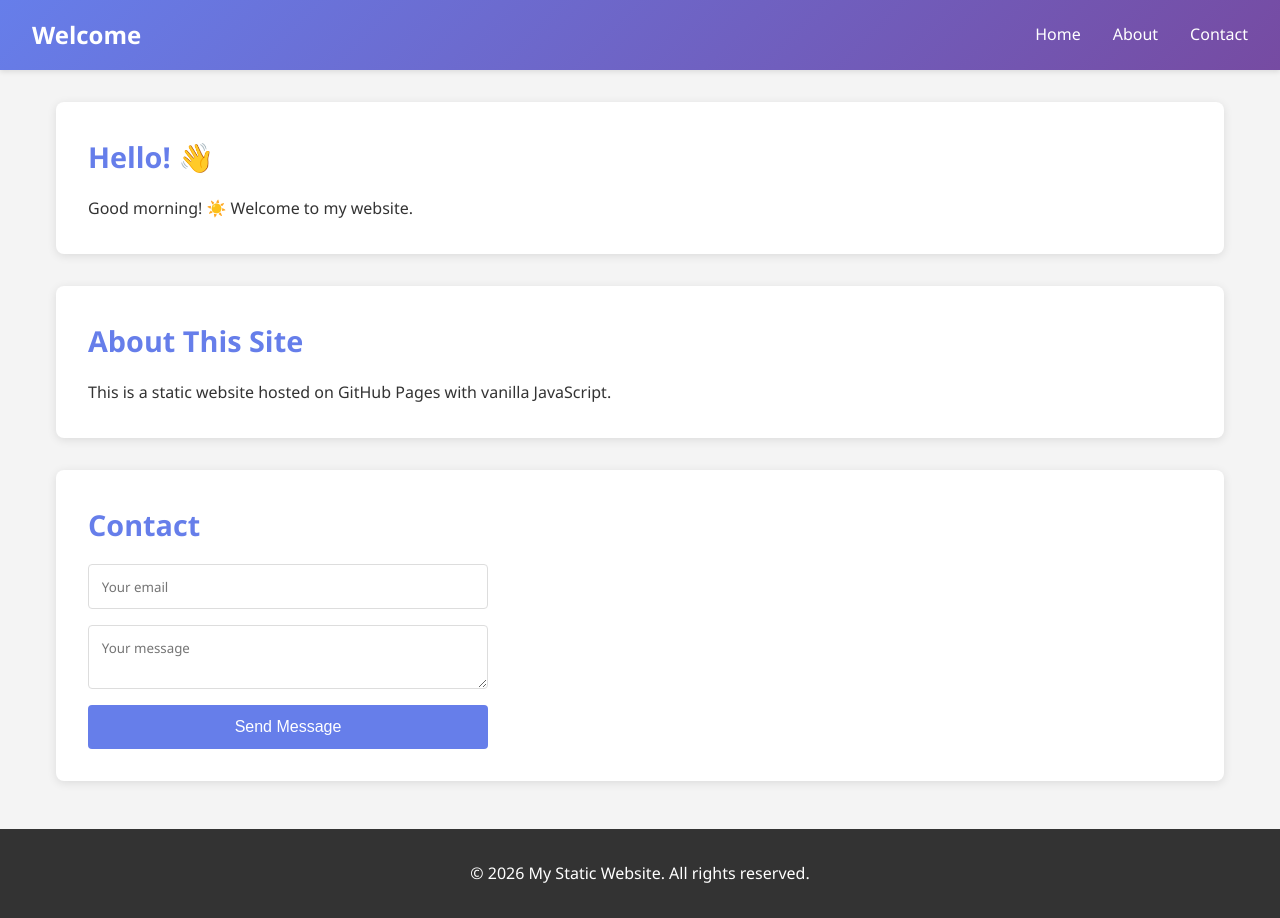
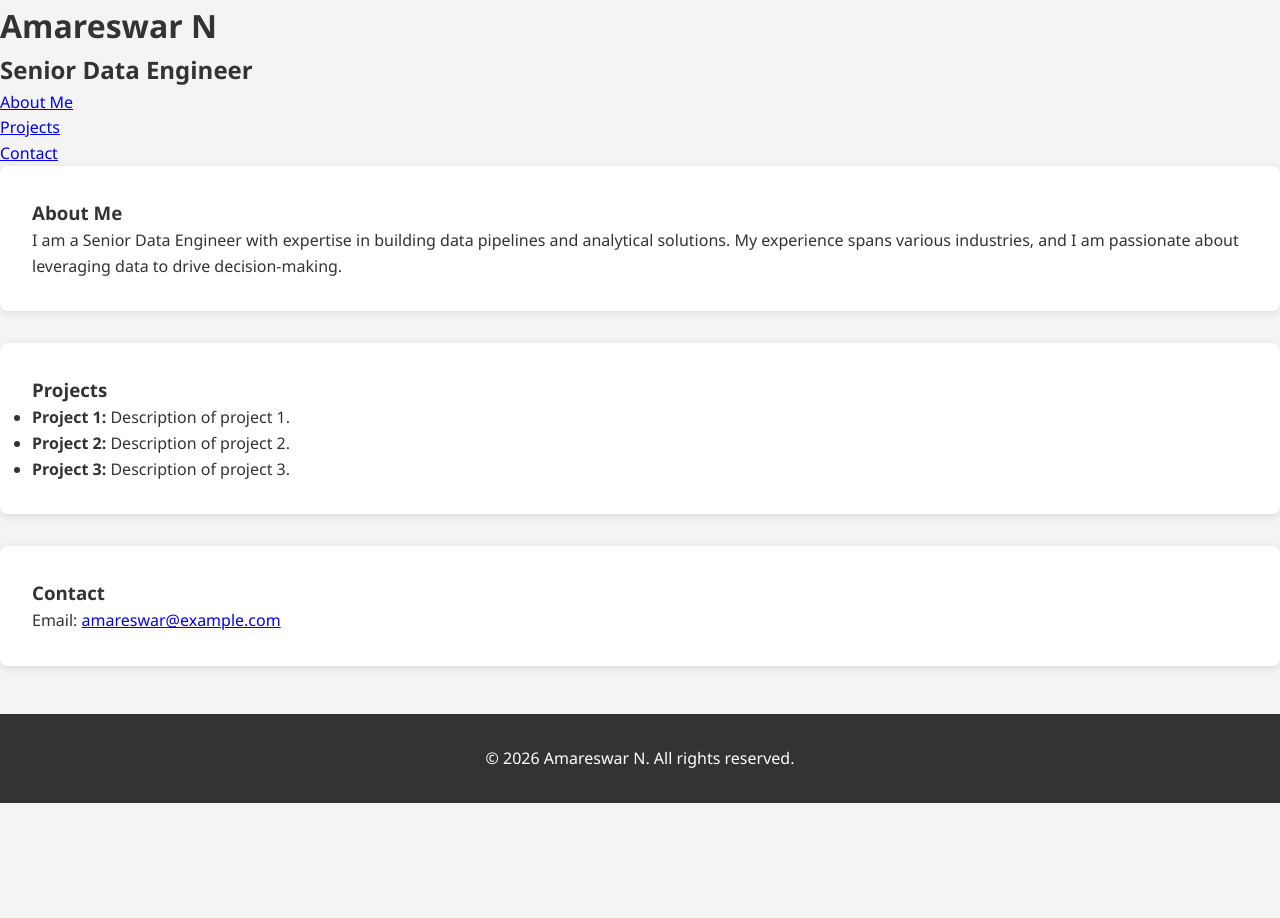
Before and after one commit to amareswar-n/site, a plain HTML site: page index.html in a window 1280 px wide. After the commit the page ends 803 px from the top, so only its background shows below. Drawn offline with Linux system fonts and the light colour scheme.

Commit message:
Updating index.html with a professional portfolio website layout.

```diff
--- a/index.html
+++ b/index.html
@@ -3,44 +3,39 @@
 <head>
     <meta charset="UTF-8">
     <meta name="viewport" content="width=device-width, initial-scale=1.0">
-    <title>My Static Website</title>
+    <title>Amareswar N - Senior Data Engineer Portfolio</title>
     <link rel="stylesheet" href="styles.css">
 </head>
 <body>
-    <nav class="navbar">
-        <h1>Welcome</h1>
+    <header>
+        <h1>Amareswar N</h1>
+        <h2>Senior Data Engineer</h2>
+    </header>
+    <nav>
         <ul>
-            <li><a href="#home">Home</a></li>
-            <li><a href="#about">About</a></li>
+            <li><a href="#about">About Me</a></li>
+            <li><a href="#projects">Projects</a></li>
             <li><a href="#contact">Contact</a></li>
         </ul>
     </nav>
-
-    <main>
-        <section id="home">
-            <h2>Hello! 👋</h2>
-            <p id="greeting-message">Loading...</p>
-        </section>
-
-        <section id="about">
-            <h2>About This Site</h2>
-            <p>This is a static website hosted on GitHub Pages with vanilla JavaScript.</p>
-        </section>
-
-        <section id="contact">
-            <h2>Contact</h2>
-            <form id="contact-form">
-                <input type="email" placeholder="Your email" required>
-                <textarea placeholder="Your message" required></textarea>
-                <button type="submit">Send Message</button>
-            </form>
-        </section>
-    </main>
-
+    <section id="about">
+        <h3>About Me</h3>
+        <p>I am a Senior Data Engineer with expertise in building data pipelines and analytical solutions. My experience spans various industries, and I am passionate about leveraging data to drive decision-making.</p>
+    </section>
+    <section id="projects">
+        <h3>Projects</h3>
+        <ul>
+            <li><strong>Project 1:</strong> Description of project 1.</li>
+            <li><strong>Project 2:</strong> Description of project 2.</li>
+            <li><strong>Project 3:</strong> Description of project 3.</li>
+        </ul>
+    </section>
+    <section id="contact">
+        <h3>Contact</h3>
+        <p>Email: <a href="mailto:amareswar@example.com">amareswar@example.com</a></p>
+    </section>
     <footer>
-        <p>&copy; 2026 My Static Website. All rights reserved.</p>
+        <p>&copy; 2026 Amareswar N. All rights reserved.</p>
     </footer>
-
-    <script src="script.js"></script>
 </body>
 </html>
```
